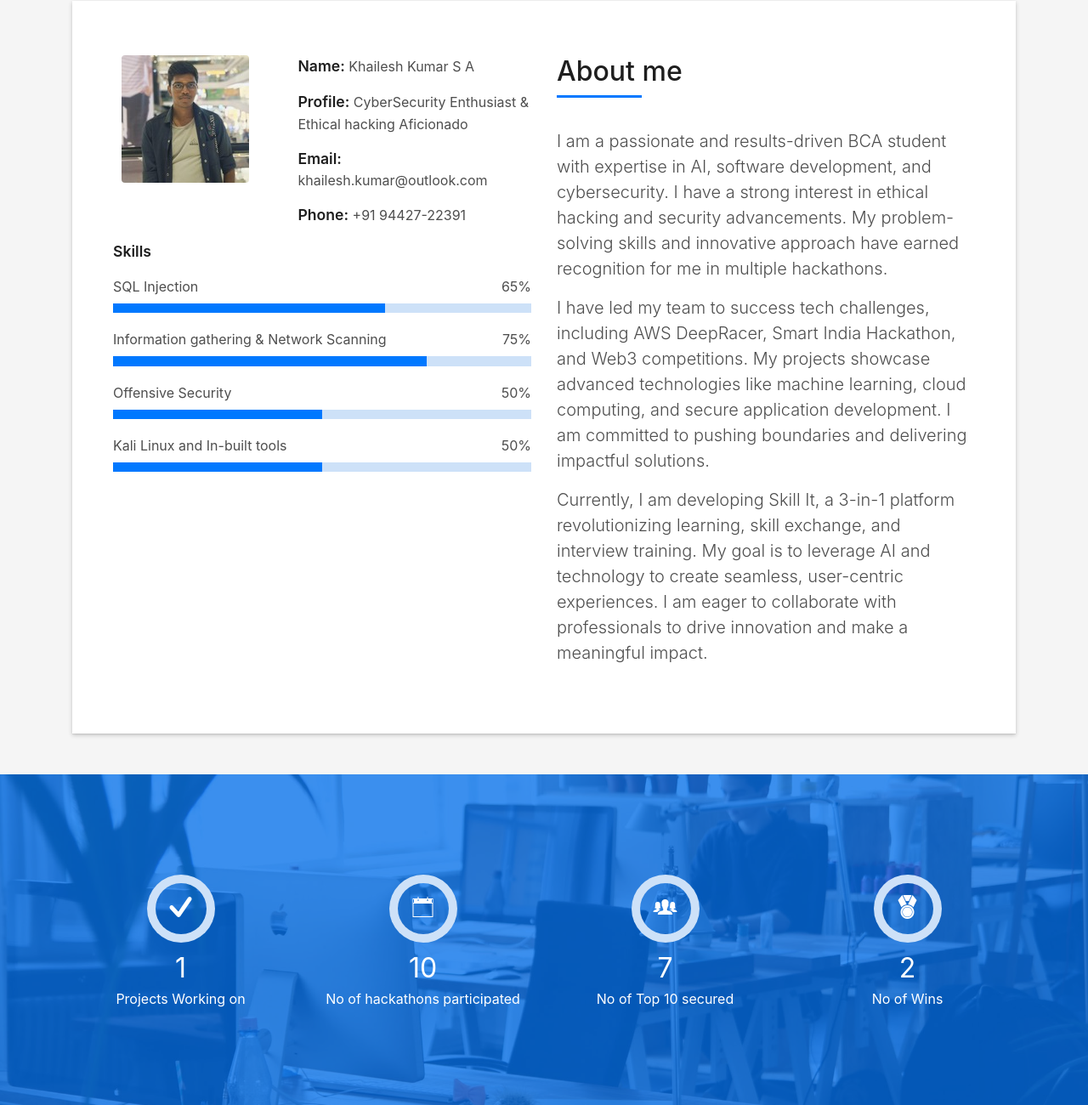
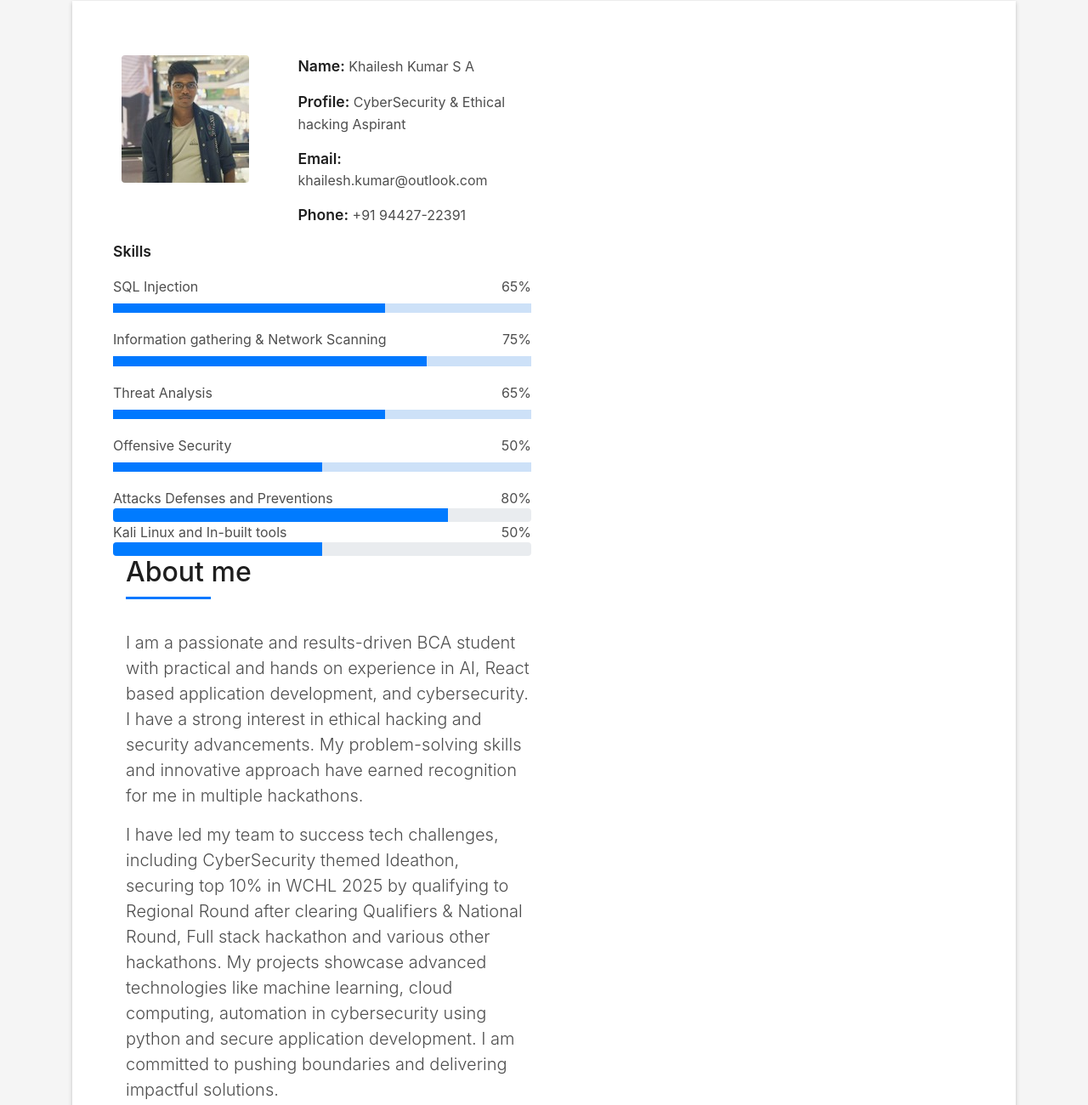
Before and after one commit to khailesh-kumar-sa/MY-Portfolio, a plain HTML site: page index.html in a window 1280 px wide. Shown: the part 863-2163 px from the top of the page at 85% size. Drawn offline with Linux system fonts and the light colour scheme; files whose address does not match are found by name.

Commit message:
Update index.html

```diff
--- a/index.html
+++ b/index.html
@@ -66,7 +66,7 @@
         <div class="container">
           <!--<p class="display-6 color-d">Hello, world!</p>-->
           <h1 class="intro-title mb-4">I am Khailesh Kumar S A</h1>
-          <p class="intro-subtitle"><span class="text-slider-items">A CyberSecurity Enthusiast,Ethical Hacking Aficionado</span><strong class="text-slider"></strong></p>
+          <p class="intro-subtitle"><span class="text-slider-items">A CyberSecurity Aspirant,Ethical Hacking Enthusiast</span><strong class="text-slider"></strong></p>
           <!-- <p class="pt-3"><a class="btn btn-primary btn js-scroll px-4" href="#about" role="button">Learn More</a></p> -->
         </div>
       </div>
@@ -90,7 +90,7 @@
                   <div class="col-sm-6 col-md-7">
                     <div class="about-info">
                       <p><span class="title-s">Name: </span> <span>Khailesh Kumar S A</span></p>
-                      <p><span class="title-s">Profile: </span> <span>CyberSecurity Enthusiast & Ethical hacking Aficionado</span></p>
+                      <p><span class="title-s">Profile: </span> <span>CyberSecurity & Ethical hacking Aspirant</span></p>
                       <p><span class="title-s">Email: </span> <span>khailesh.kumar@outlook.com</span></p>
                       <p><span class="title-s">Phone: </span> <span>+91 94427-22391</span></p>
                     </div>
@@ -108,9 +108,20 @@
                     <div class="progress-bar" role="progressbar" style="width: 75%" aria-valuenow="75" aria-valuemin="0"
                       aria-valuemax="100"></div>
                   </div>
+                  <span>Threat Analysis</span> <span class="pull-right">65%</span>
+                  <div class="progress">
+                    <div class="progress-bar" role="progressbar" style="width: 65%" aria-valuenow="65" aria-valuemin="0"
+                      aria-valuemax="100"></div>
+                  </div>
                   <span>Offensive Security</span> <span class="pull-right">50%</span>
                   <div class="progress">
                     <div class="progress-bar" role="progressbar" style="width: 50%" aria-valuenow="50" aria-valuemin="0"
+                      aria-valuemax="100"></div>
+                  </div>
+                  </div>
+                  <span>Attacks Defenses and Preventions</span> <span class="pull-right">80%</span>
+                  <div class="progress">
+                    <div class="progress-bar" role="progressbar" style="width: 80%" aria-valuenow="80" aria-valuemin="0"
                       aria-valuemax="100"></div>
                   </div>
                   <span>Kali Linux and In-built tools</span> <span class="pull-right">50%</span>
@@ -128,10 +139,10 @@
                     </h5>
                   </div>
                   <p class="lead">
-                    I am a passionate and results-driven BCA student with expertise in AI, software development, and cybersecurity. I have a strong interest in ethical hacking and security advancements. My problem-solving skills and innovative approach have earned recognition for me in multiple hackathons.
+                    I am a passionate and results-driven BCA student with practical and hands on experience in AI, React based application development, and cybersecurity. I have a strong interest in ethical hacking and security advancements. My problem-solving skills and innovative approach have earned recognition for me in multiple hackathons.
                   </p>
                   <p class="lead">
-                    I have led my team to success tech challenges, including AWS DeepRacer, Smart India Hackathon, and Web3 competitions. My projects showcase advanced technologies like machine learning, cloud computing, and secure application development. I am committed to pushing boundaries and delivering impactful solutions.
+                    I have led my team to success tech challenges, including CyberSecurity themed Ideathon, securing top 10% in WCHL 2025 by qualifying to Regional Round after clearing Qualifiers & National Round, Full stack hackathon and various other hackathons. My projects showcase advanced technologies like machine learning, cloud computing, automation in cybersecurity using python and secure application development. I am committed to pushing boundaries and delivering impactful solutions.
                   </p>
                   <p class="lead">
                     Currently, I am developing Skill It, a 3-in-1 platform revolutionizing learning, skill exchange, and interview training. My goal is to leverage AI and technology to create seamless, user-centric experiences. I am eager to collaborate with professionals to drive innovation and make a meaningful impact.
@@ -165,7 +176,7 @@
               <span class="ico-circle"><i class="ion-ios-calendar-outline"></i></span>
             </div>
             <div class="counter-num">
-              <p class="counter">10</p>
+              <p class="counter">23</p>
               <span class="counter-text">No of hackathons participated</span>
             </div>
           </div>
@@ -176,7 +187,7 @@
               <span class="ico-circle"><i class="ion-ios-people"></i></span>
             </div>
             <div class="counter-num">
-              <p class="counter">7</p>
+              <p class="counter">14</p>
               <span class="counter-text">No of Top 10 secured</span>
             </div>
           </div>
@@ -187,7 +198,7 @@
               <span class="ico-circle"><i class="ion-ribbon-a"></i></span>
             </div>
             <div class="counter-num">
-              <p class="counter">2</p>
+              <p class="counter">3</p>
               <span class="counter-text">No of Wins</span>
             </div>
           </div>
@@ -206,7 +217,7 @@
               Projects and Ideas
             </h3>
             <p class="subtitle-a">
-              These are the 5 ideas and 1 project I worked on for hackathons
+              These are the 5 mini projects and 1 major project I worked on for hackathons
             </p>
             <div class="line-mf"></div>
           </div>
```
